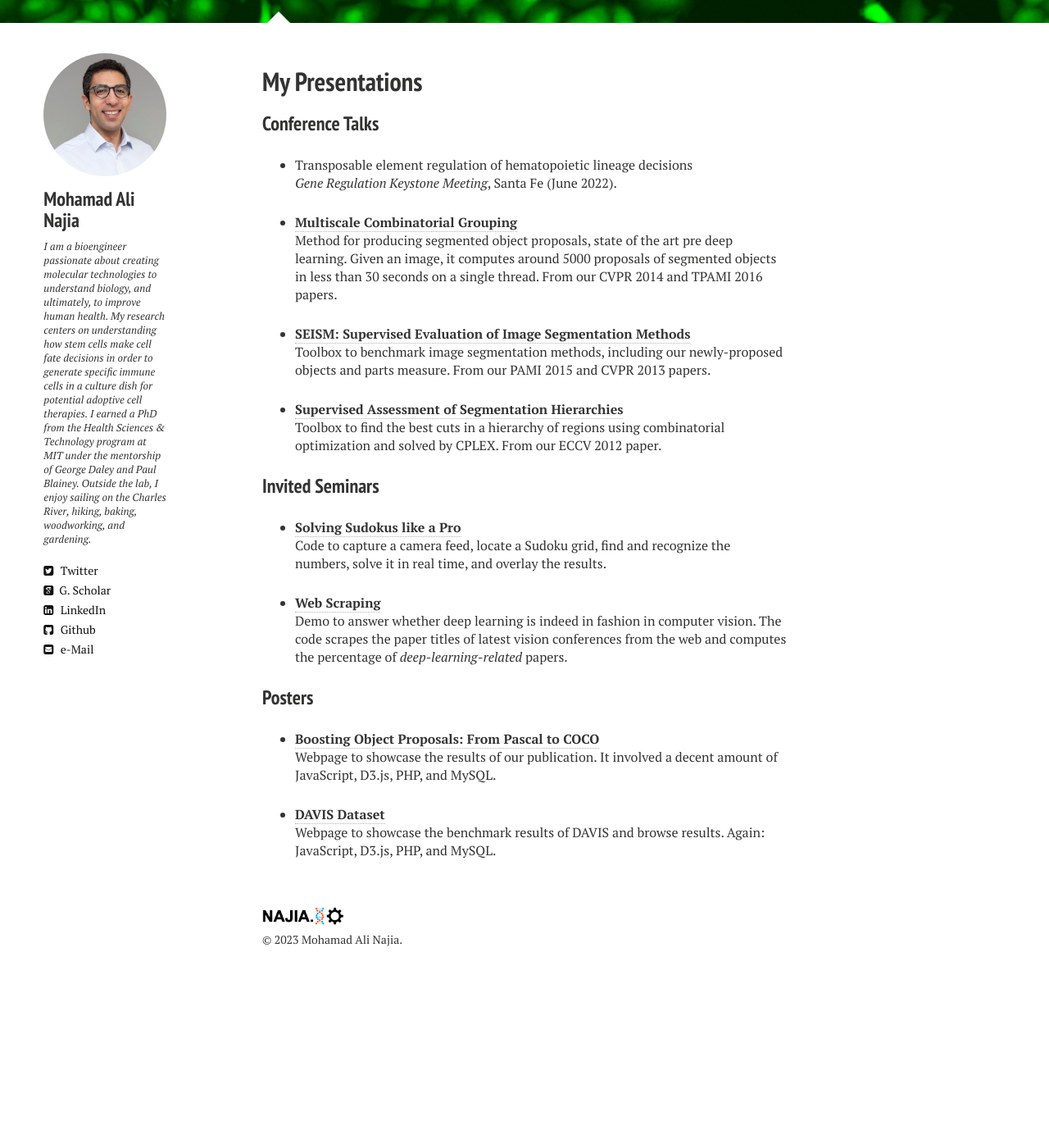
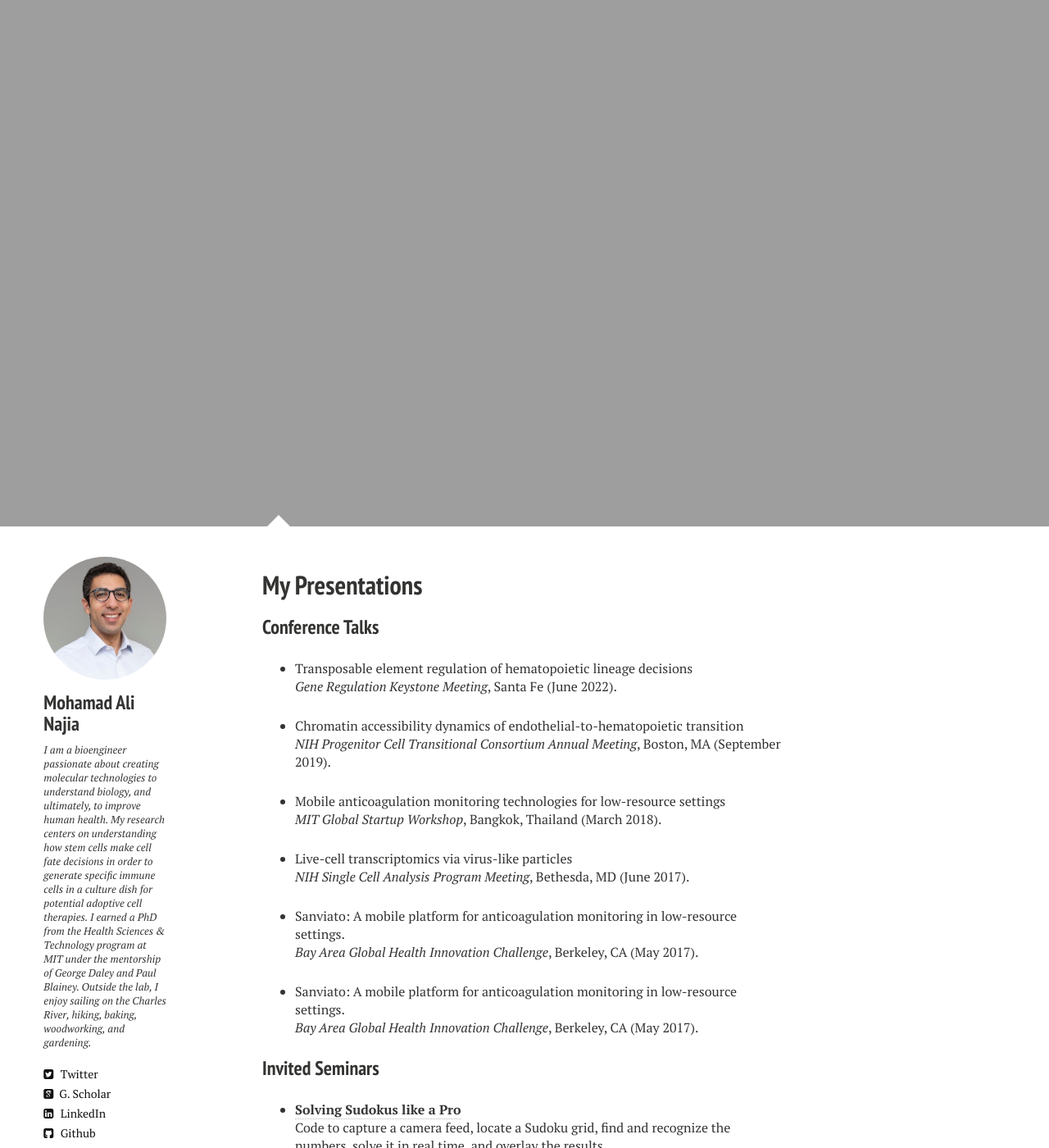
Before and after one commit to mnajia/mnajia.github.io, a Jekyll site: the page built from talks.md, in a window 1280 px wide and 1400 px high, scrolled down 386 px. Shown: the whole window at 82% size. Built offline with Jekyll 4.4.1, drawn with Linux system fonts in a browser that asks for light colours; nearby versions of some CDN libraries; before the commit the page ends 1590 px from its top, so only the background shows below that.

```diff
--- a/talks.md
+++ b/talks.md
@@ -5,7 +5,7 @@ title: My Presentations
 tags: [talks]
 comments: false
 image:
-  feature: researchbanner.jpg
+  feature: talksbanner.jpg
 ---
 
 
@@ -14,14 +14,20 @@ image:
 *  Transposable element regulation of hematopoietic lineage decisions<br>
 <i>Gene Regulation Keystone Meeting</i>, Santa Fe (June 2022).
 
-* [**Multiscale Combinatorial Grouping**](http://www.eecs.berkeley.edu/Research/Projects/CS/vision/grouping/mcg/)<br>
-Method for producing segmented object proposals, state of the art pre deep learning. Given an image, it computes around 5000 proposals of segmented objects in less than 30 seconds on a single thread. From our CVPR 2014 and TPAMI 2016 papers.
+* Chromatin accessibility dynamics of endothelial-to-hematopoietic transition<br>
+<i>NIH Progenitor Cell Transitional Consortium Annual Meeting</i>, Boston, MA (September 2019).
 
-* [**SEISM: Supervised Evaluation of Image Segmentation Methods**](http://www.vision.ee.ethz.ch/~biwiproposals/seism/index.html)<br>
-Toolbox to benchmark image segmentation methods, including our newly-proposed objects and parts measure. From our PAMI 2015 and CVPR 2013 papers.
+* Mobile anticoagulation monitoring technologies for low-resource settings<br>
+<i>MIT Global Startup Workshop</i>, Bangkok, Thailand (March 2018).
 
-* [**Supervised Assessment of Segmentation Hierarchies**](https://imatge.upc.edu/web/resources/supervised-assessment-segmentation-hierarchies)<br>
-Toolbox to find the best cuts in a hierarchy of regions using combinatorial optimization and solved by CPLEX. From our ECCV 2012 paper.
+* Live-cell transcriptomics via virus-like particles<br>
+<i>NIH Single Cell Analysis Program Meeting</i>, Bethesda, MD (June 2017).
+
+* Sanviato: A mobile platform for anticoagulation monitoring in low-resource settings.<br>
+<i>Bay Area Global Health Innovation Challenge</i>, Berkeley, CA (May 2017).
+
+* Sanviato: A mobile platform for anticoagulation monitoring in low-resource settings.<br>
+<i>Bay Area Global Health Innovation Challenge</i>, Berkeley, CA (May 2017).
 
 ### Invited Seminars
 
```
Also changed, not shown: _posts/2014-12-30-solving-sudokus-like-a-pro-1.md (deleted, +0 -110 lines), images/CV/banknote.png (deleted), images/CV/business.png (deleted), images/CV/computer1.png (deleted), images/CV/computer2.png (deleted), images/CV/display.png (deleted), images/CV/settings.png (deleted), images/CV/study.png (deleted), images/CV/study2.png (deleted), images/CV/talk.png (deleted), images/CV/world.png (deleted), 1 other file.
